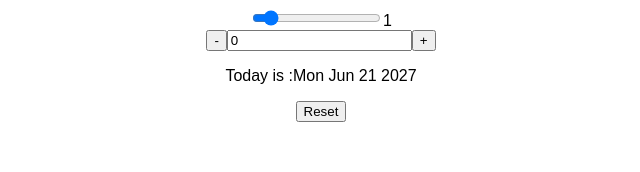
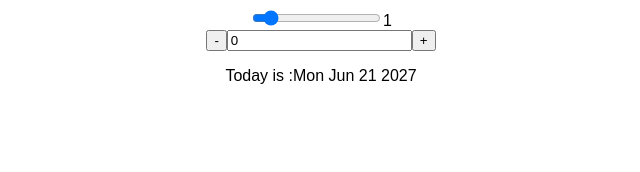
Before and after one commit to AbdullahiAbdulganiyu/Date-Counter-v2-, a React (Create React App) app: page / in a window 1280 px wide. Shown: the top 172 px of the page, without its empty margins (319-959 px from the left). Built offline with nearby package versions, Linux system fonts and the light colour scheme.

Commit message:
conditionally rendering the reset button

```diff
--- a/src/App.js
+++ b/src/App.js
@@ -73,9 +73,12 @@ function Counter() {
           <span>{date.toDateString()}</span>
         </p>
       </div>
-      <div>
-        <button onClick={handleReset}>Reset</button>
-      </div>
+
+      {count !== 0 || step !== 1 ? (
+        <div>
+          <button onClick={handleReset}>Reset</button>
+        </div>
+      ) : null}
     </div>
   );
 }
```
